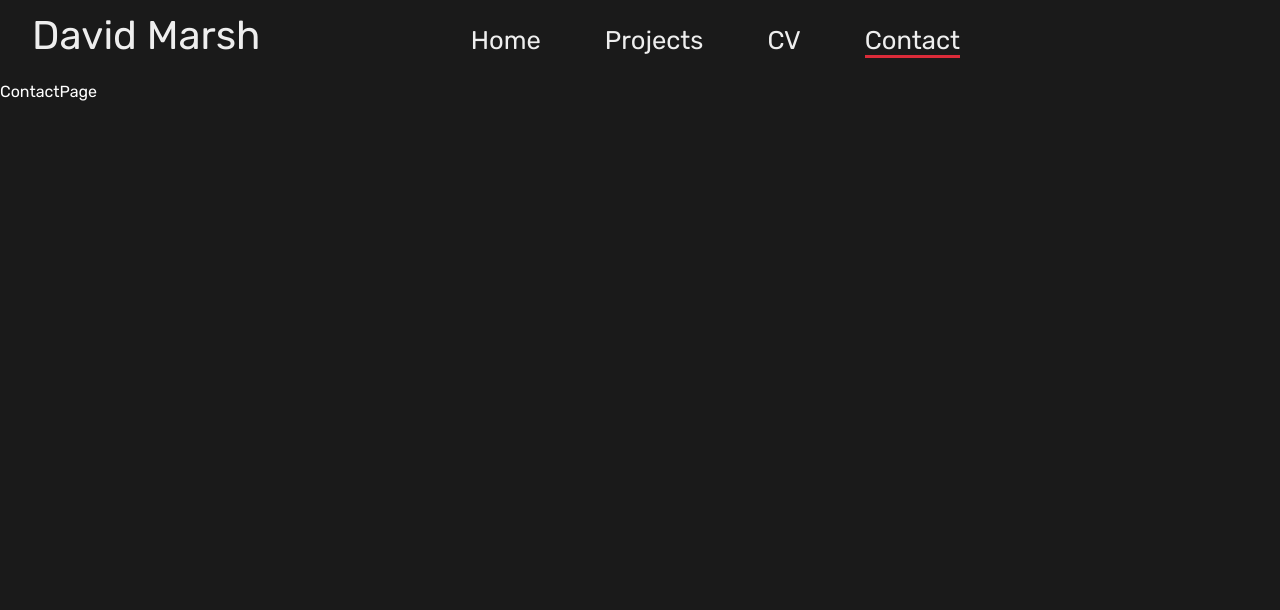
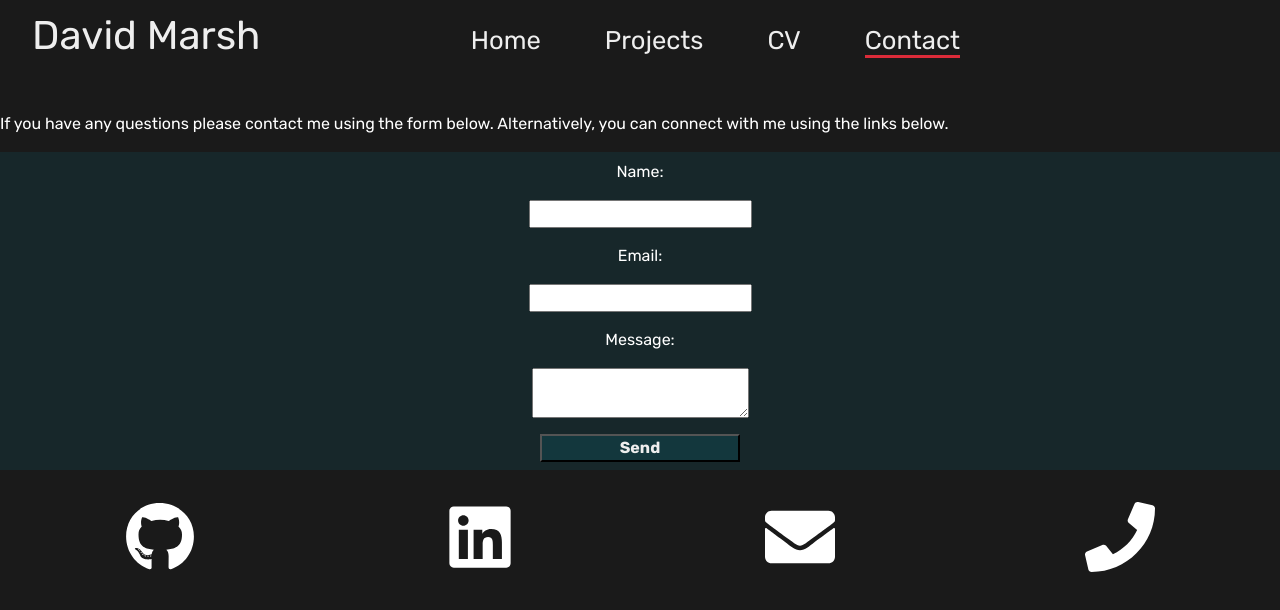
Before and after one commit to Daveym1/React-Portfolio, a React (Create React App) app: page /contact in a window 1280 px wide. Shown: the top 610 px of the page. Built offline with nearby package versions, Linux system fonts and the light colour scheme.

Commit message:
added contact form and styling

```diff
--- /dev/null
+++ b/src/Components/ContactForm.js
@@ -0,0 +1,38 @@
+import { useState } from "react";
+
+export default function ContactForm() {
+  const [name, setName] = useState("");
+  const [email, setEmail] = useState("");
+  const [message, setMessage] = useState("");
+
+  // contact form
+  // ToDo: add functionality
+
+  return (
+    <form className="form">
+      <label htmlFor="name">Name:</label>
+      <input
+        type="text"
+        id="name"
+        value={name}
+        onChange={(e) => setName(e.target.value)}
+      />
+      <label htmlFor="email">Email:</label>
+      <input
+        type="email"
+        id="email"
+        value={email}
+        onChange={(e) => setEmail(e.target.value)}
+      />
+      <label htmlFor="message">Message:</label>
+      <textarea
+        id="message"
+        value={message}
+        onChange={(e) => setMessage(e.target.value)}
+      />
+      <button className="button" type="submit">
+        Send
+      </button>
+    </form>
+  );
+}
--- a/src/Components/ContactPage.js
+++ b/src/Components/ContactPage.js
@@ -1,8 +1,25 @@
 import React from "react";
+import { FaGithub, FaLinkedin, FaEnvelope, FaPhone } from "react-icons/fa";
+import ContactForm from "./ContactForm";
 
 export default function ContactPage() {
+  // TODO: return links to github, linkedin, etc.
 
-// TODO: return links to github, linkedin, etc.
+  return (
+    <div className="contactContainer">
+      <p>
+        If you have any questions please contact me using the form below.
+        Alternatively, you can connect with me using the links below.
+      </p>
 
-  return <div>ContactPage</div>;
+      <ContactForm />
+
+      <div className="contactLinks">
+        <FaGithub size={70} />
+        <FaLinkedin size={70} />
+        <FaEnvelope size={70} />
+        <FaPhone size={70} />
+      </div>
+    </div>
+  );
 }
--- a/src/Components/Cv.js
+++ b/src/Components/Cv.js
@@ -1,5 +1,4 @@
 import React from "react";
-
 
 // This function displays my CV in pdf format
 
--- a/src/Components/HomePage.js
+++ b/src/Components/HomePage.js
@@ -4,29 +4,34 @@ export default function HomePage() {
   return (
     // TODO: Have an about section with a photo, short bio, and links to social media
     <div>
-      <h1 className="heading">About Me</h1>
+      <h1 className="heading"></h1>
       <div className="bioContainer">
         <img
           src="../images/profilepic.png"
           className="profilePic"
           alt="Profile"
         />
-        <p className="bio">
-          Hey there! I'm a web developer with a passion for creating stunning
-          and user-friendly websites. I bring my expertise in HTML, CSS,
-          JavaScript, Node.js and React.js to every project, delivering visually
-          appealing websites that provide an exceptional user experience.
-
+        <div className="bio">
+          <p>
+            Hey there! Welcome to my portfolio. I'm a web developer with a
+            passion for creating stunning and user-friendly websites. I bring my
+            expertise in HTML, CSS, JavaScript, Node.js and React.js to every
+            project, delivering visually appealing websites that provide an
+            exceptional user experience.
+          </p>
+          <p>
             I've had the chance to work on some exciting projects and
             collaborate with talented teams of developers and designers. I bring
             my problem-solving skills, adaptability, and love of learning to
             every project, always striving to exceed expectations and deliver
             outstanding results.
-
-          If you're looking for a web developer who's up for a challenge and
-          driven to create something amazing, look no further. Let's work
-          together and bring your vision to life!
-        </p>
+          </p>
+          <p>
+            If you're looking for a web developer who's up for a challenge and
+            driven to create something amazing, look no further. Let's work
+            together and bring your vision to life!
+          </p>
+        </div>
       </div>
     </div>
   );
--- a/src/Components/Project.js
+++ b/src/Components/Project.js
@@ -12,7 +12,7 @@ export default function Project() {
     <div>
       <Link to="/projects">Go back to projects</Link>
       <h1>{project.name}</h1>
-      <p>{project.description}</p>
+      <p>{project.longDescription}</p>
     </div>
   );
 }
--- a/src/Components/ProjectCard.js
+++ b/src/Components/ProjectCard.js
@@ -13,7 +13,7 @@ function ProjectCard({ project }) {
       />
       <div className="card-body">
         <h5 className="card-title">{project.name}</h5>
-        <p className="card-text">{project.description}</p>
+        <p className="card-text">{project.shortDescription}</p>
         <Link to={`/project/${project.id}`} className="btn btn-primary">
           More info
         </Link>
--- a/src/data/projects.json
+++ b/src/data/projects.json
@@ -2,49 +2,55 @@
     {
         "id": "01",
         "name": "Team Profile Generator",
-        "description": "A command line app that asks a user a series of questions about their team and then using the answers, creates an HTML file to display the data.",
+        "shortDescription": "A command line app that creates an HTML file to display team data.",
+        "longDescription": "A command line app that asks a user a series of questions about their team and then using the answers, creates an HTML file to display the data.",
         "image": "../images/teamGenerator.png",
-        "live-link": "",
-        "github-repo": ""
+        "live-link": "https://github.com/Daveym1/Team-Profile-Generator",
+        "github-repo": "https://github.com/Daveym1/Team-Profile-Generator"
     },
     {
         "id": "02",
         "name": "README Generator",
-        "description": "A command line app that asks a user a series of questions and then using the answers, creates a README.md file.",
+        "shortDescription": "A command line app that creates a README.md file.",
+        "longDescription": "A command line app that asks a user a series of questions and then using the answers, creates a README.md file.",
         "image": "../images/readmeGenerator.png",
-        "live-link": "",
-        "github-repo": ""
+        "live-link": "https://github.com/Daveym1/Readme-generator",
+        "github-repo": "https://github.com/Daveym1/Readme-generator"
     },
     {
         "id": "03",
         "name": "Weather App",
-        "description": "A simple weather app that allows users to see the current weather for their location.",
+        "shortDescription": "A simple weather app that allows users to see the current weather for their location.",
+        "longDescription": "A simple weather app that allows users to see the current weather for their location.",
         "image": "../images/weatherApp.png",
-        "live-link": "",
-        "github-repo": ""
+        "live-link": "https://daveym1.github.io/Weather_app/",
+        "github-repo": "https://github.com/Daveym1/Weather_app"
     },
     {
         "id": "04",
         "name": "Work Day Scheduler",
-        "description": "A daily planner for logging tasks during the work day. Built using HTML, CSS, Javascript and jQuery. I also used a third-party API - moment.js",
+        "shortDescription": "A daily planner for logging tasks during the work day.",
+        "longDescription": "A daily planner for logging tasks during the work day. Built using HTML, CSS, Javascript and jQuery. I also used a third-party API - moment.js",
         "image": "../images/WorkDayApp.png",
-        "live-link": "",
-        "github-repo": ""
+        "live-link": "https://daveym1.github.io/Work-Day-Scheduler/",
+        "github-repo": "https://github.com/Daveym1/Work-Day-Scheduler"
     },
     {
         "id": "05",
         "name": "Food2Go",
-        "description": "When travelling it isn't always easy to find ingredients and nutritional information about the local dishes. That's where Food2Go comes in. Food2Go is a single page application that allows a user to choose a country and see dishes from that country. When a specific dish is chosen, a list of ingredients and nutritional information is displayed.",
+        "shortDescription": "A single page application that allows a user to choose a country and see dishes from that country.",
+        "longDescription": "When travelling it isn't always easy to find ingredients and nutritional information about the local dishes. That's where Food2Go comes in. Food2Go is a single page application that allows a user to choose a country and see dishes from that country. When a specific dish is chosen, a list of ingredients and nutritional information is displayed.",
         "image": "../images/food2go.png",
-        "live-link": "",
-        "github-repo": ""
+        "live-link": "https://mandipn.github.io/Food2Go/",
+        "github-repo": "https://github.com/mandipn/Food2Go"
     },
     {
         "id": "06",
         "name": "Portfolio",
-        "description": "This portfolio is designed and developed, by me, to showcase my work. I created this portfolio using React.js",
+        "shortDescription": "This portfolio is designed and developed, by me, to showcase my work.",
+        "longDescription": "This portfolio is designed and developed, by me, to showcase my work. I created this portfolio using React.js",
         "image": "",
-        "live-link": "",
-        "github-repo": ""
+        "live-link": "https://main--comfy-pie-dd89ad.netlify.app/",
+        "github-repo": "https://github.com/Daveym1/react-portfolio"
     }
 ]
--- a/src/style.css
+++ b/src/style.css
@@ -1,5 +1,6 @@
 @import url('https://fonts.googleapis.com/css2?family=IBM+Plex+Sans&family=Rubik:wght@300;400;700&family=Syne:wght@500&display=swap');
 
+/* ToDo: break the css into individual files for each component */
 
 /* Global CSS */
 * {
@@ -115,9 +116,64 @@ header nav a.active {
 }
 
 .bio {
- padding-top: 1rem;
- margin-left: 1rem;
+ padding: 1rem;
+ margin-left: 17rem;
+ margin-right: 2rem;
+ margin-top: 1rem;
+ background-color: rgba(13, 93, 108, 0.20);
+ border-radius: 10%;
+
 }
+
+/* Contact Page Styling */
+
+.contactContainer {
+    display: flex;
+    flex-direction: column;
+    padding-top: 2rem;
+}
+
+.contactLinks {
+    display: flex;
+    flex-wrap: wrap;
+    margin-top: 2rem;
+    justify-content: space-around;
+
+}
+
+.form {
+    background-color: rgba(13, 93, 108, 0.20);
+    display: flex;
+    flex-direction: column;
+    align-items: center;
+}
+
+.form > * {
+    margin: 0.5rem;
+
+}
+
+
+
+/* CSS */
+.button {
+  background-color:rgba(13, 93, 108, 0.30);
+  border: 1 solid #fff;
+  box-sizing: border-box;
+  color: #eee;
+  display: flex;
+  font-size: 1rem;
+  font-weight: 700;
+  text-align: center;
+  width: 200px;
+  justify-content: center;
+  position: relative;
+  cursor: pointer;
+
+
+}
+
+
 
 
 /* Media Queries */
@@ -129,20 +185,9 @@ header nav a.active {
 
 }
 
-  @media (max-width: 720px) {
-    .card {
-      width: 100%;
-    }
-    .profilePic {
-        width: 40%;
-  }
-}
 
   @media (min-width: 768px) {
 
-    .bio{
-        font-size: 1.5rem;
-    }
 
     .container {
         width: 80%;
@@ -150,13 +195,14 @@ header nav a.active {
   }
 
 
-@media only screen and (max-width: 1024px) {
+@media only screen and (max-width: 768px) {
     header .nav-btn {
         visibility: visible;
         opacity: 1;
     }
 
     header nav {
+        display: none;
         position: fixed;
         top: 0;
         left: 0;
@@ -168,7 +214,7 @@ header nav a.active {
         justify-content: center;
         gap: 1.5rem;
         background-color: var(--mainColor);
-        transition: 1s;
+        /* transition: 1s; */
         transform: translateY(-100vh);
         z-index: 100;
     }
@@ -190,4 +236,12 @@ header nav a.active {
     header nav a.active {
         border-bottom: 2px solid var(--secondaryColor);
     }
+
+    .card {
+        width: 100%;
+      }
+      /* .profilePic {
+          width: 30%;
+          transition: 1s;
+    } */
 }
```
